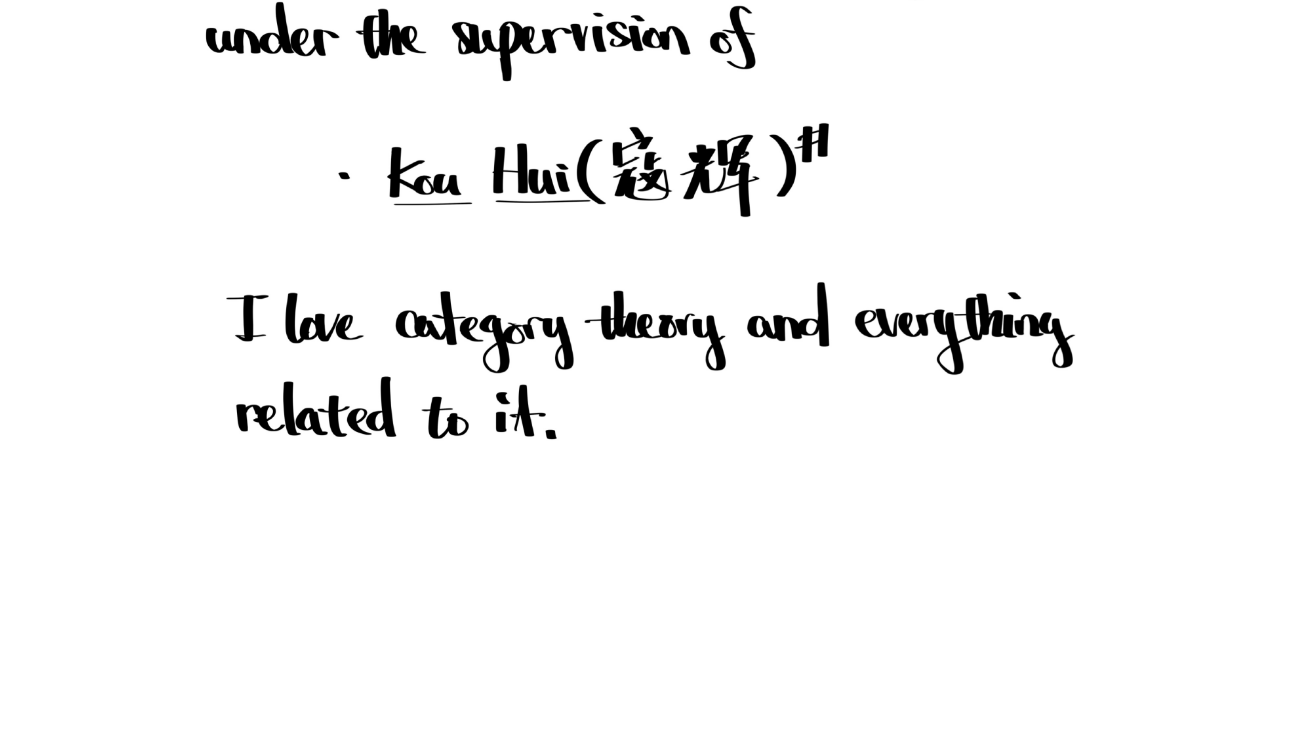
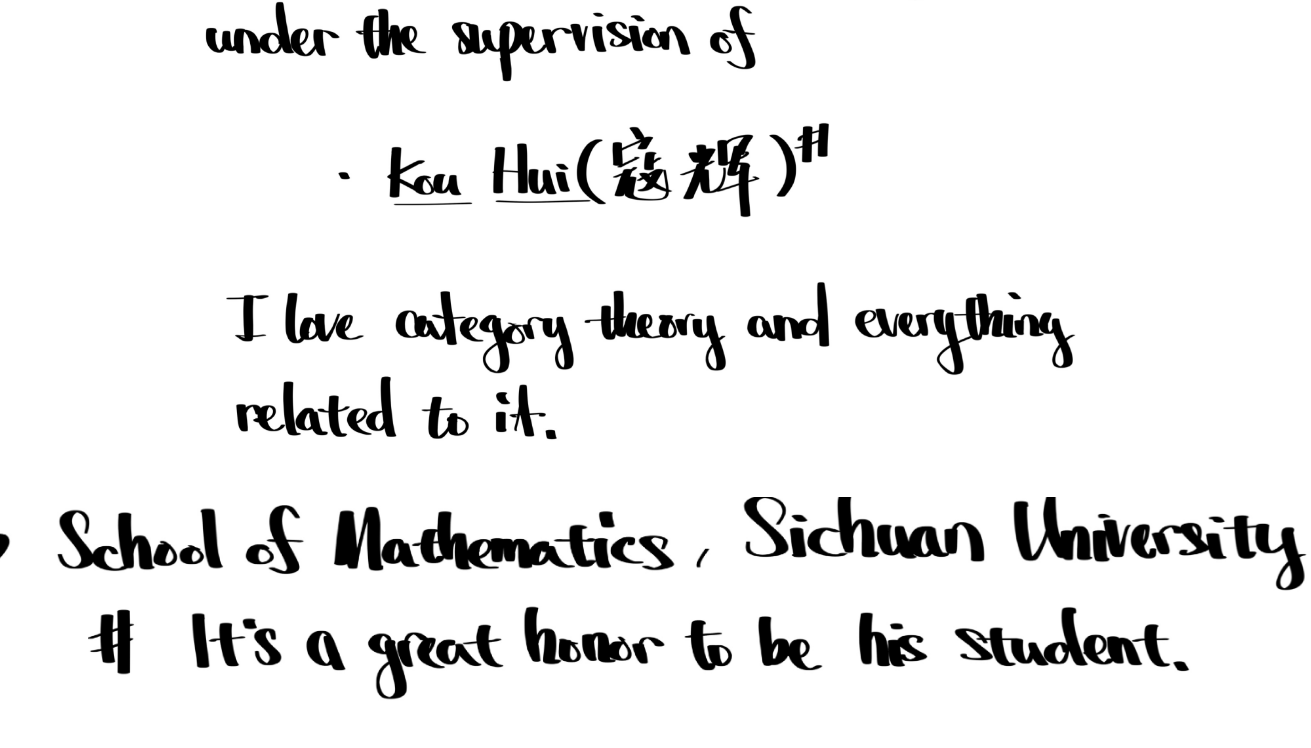
Before and after one commit to xiao-hu-math/xiao-hu-math.github.io, a plain HTML site: page About-me.html in a window 1280 px wide. Shown: the part 415-1163 px from the top of the page, 1311 px wide, since content can reach past the window. Before the commit the page ends 910 px from the top, so only its background shows below. Drawn offline with Linux system fonts and the light colour scheme.

Commit message:
Change about me

```diff
--- a/About-me.html
+++ b/About-me.html
@@ -13,6 +13,11 @@
     <img class="mybutton" src="./assets/HomePage - About me.jpg">
     <div class="mypad"></div>
     <img class="banner" src="./assets/About me - About me.png">
+    <div class="mypad"></div>
+    <div class="column">
+    <a href="https://math.scu.edu.cn/"><img class="mybutton" src="./assets/About me - School of Mathematics.png"></a>
+    <a href="https://cta.scu.edu.cn/detail/203/275.htm"><img class="mybutton" src="./assets/About me - my supervior Hui Kou who is a very great guy.png"></a>
+    </div>
 </div>
 
 </body>
```
